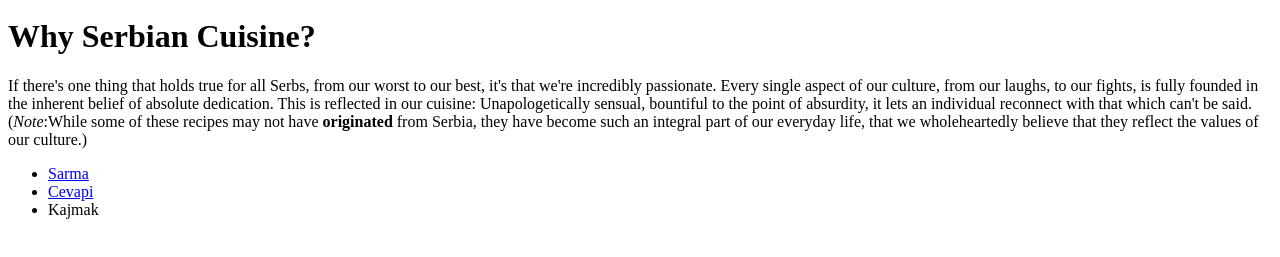
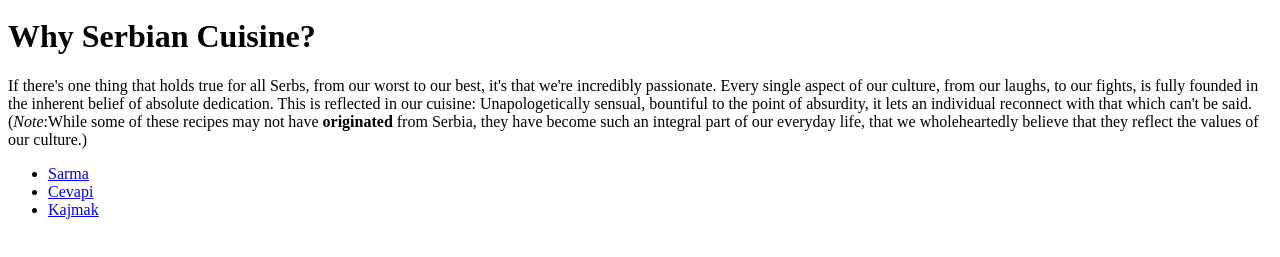
Before and after one commit to velibor918/OdinRecipes, a plain HTML site: page index.html in a window 1280 px wide. Shown: the part 29-286 px from the top of the page. Drawn offline with Linux system fonts and the light colour scheme.

Commit message:
Added kajmak href

```diff
--- a/index.html
+++ b/index.html
@@ -23,10 +23,8 @@
     <ul>
         <li><a href="./Recipes/Sarma.html">Sarma</a></li>
         <li><a href="./Recipes/Cevapi.html">Cevapi</a></li>
-        <li>Kajmak</li>
+        <li><a href="./Recipes/Kajmak.html">Kajmak</li>
     </ul>
-
-<!-- Make these links when the appropriate pages are made -->
 
 </body>
 
```
